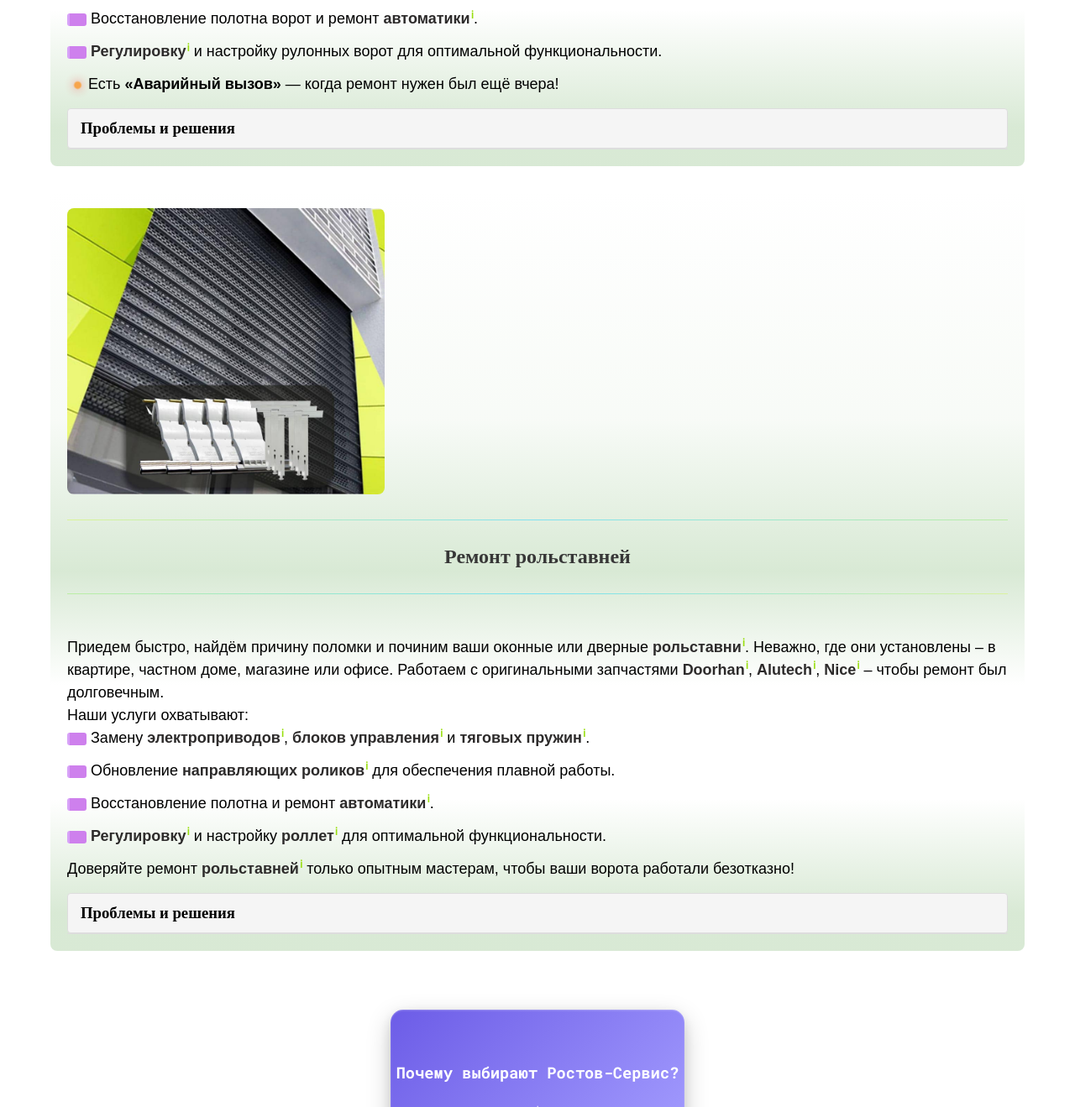
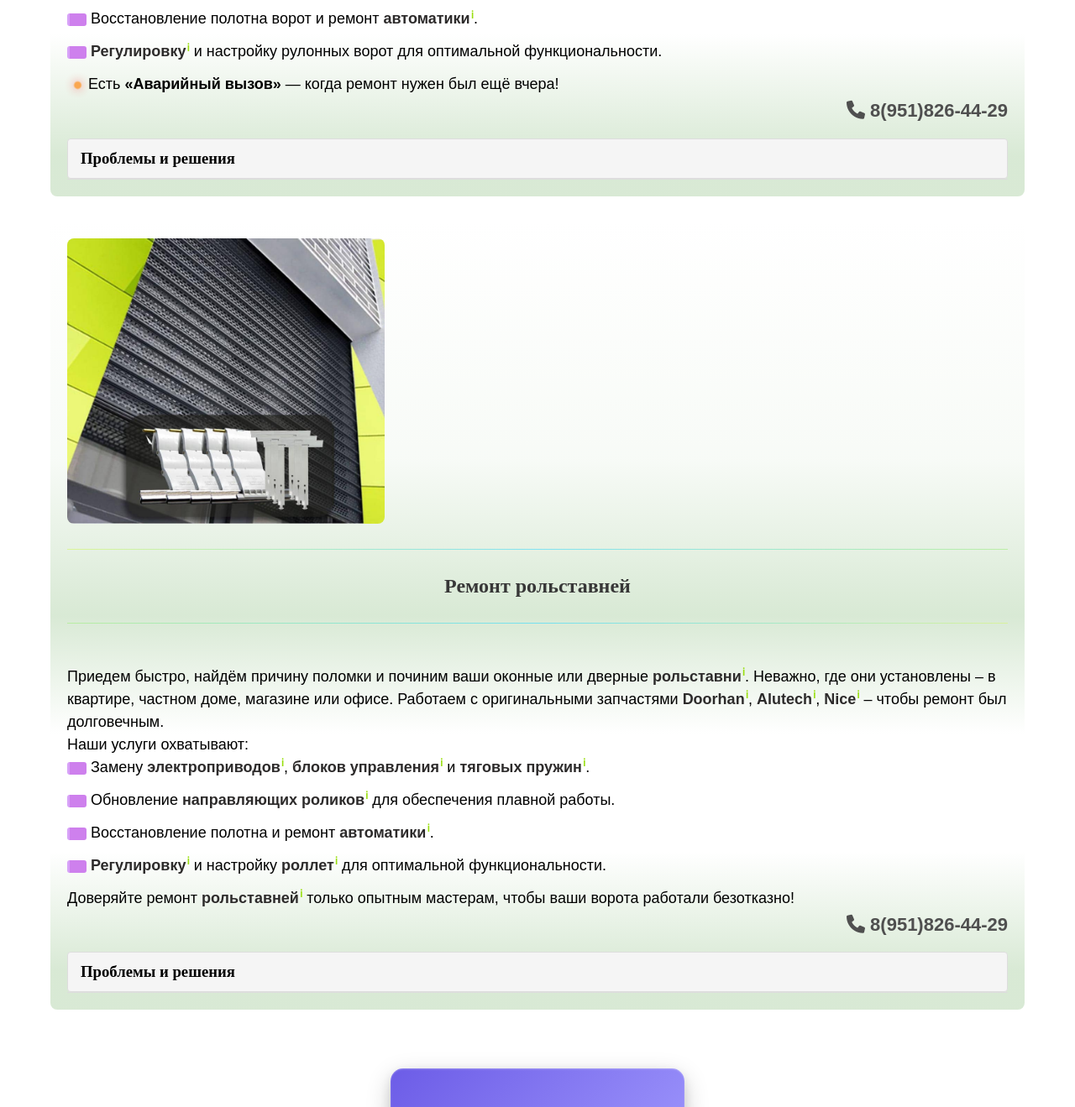
Before and after one commit to zoyberg161/my-website, a website: page index.html in a window 1280 px wide. Shown: the part 1211-2530 px from the top of the page at 84% size. Drawn offline with Linux system fonts and the light colour scheme.

Commit message:
телефон в карточках услуг

```diff
--- a/index.html
+++ b/index.html
@@ -734,6 +734,12 @@
           </ul>
           <p><span class="blinking-dot"></span>Есть <strong>«Аварийный вызов»</strong> — когда ремонт нужен был ещё
             вчера!</p>
+          <div class="service-phone">
+            <a href="tel:+79518264429" class="phone-link" aria-label="Позвонить нам">
+              <i class="fas fa-phone" aria-hidden="true"></i>
+              8(951)826-44-29
+            </a>
+          </div>
         </div>
       </div>
 
@@ -914,6 +920,12 @@
                 ставни)</span></strong> только опытным мастерам, чтобы ваши ворота работали
             безотказно!
           </p>
+          <div class="service-phone">
+            <a href="tel:+79518264429" class="phone-link" aria-label="Позвонить нам">
+              <i class="fas fa-phone" aria-hidden="true"></i>
+              8(951)826-44-29
+            </a>
+          </div>
         </div>
       </div>
 
--- a/style.css
+++ b/style.css
@@ -422,6 +422,32 @@ header .logo img {
 .advantages {
     text-align: center;
     padding: 30px 0;
+}
+
+/* Номер телефона в карточках */
+.service-phone {
+    text-align: right;
+    margin-left: auto;
+}
+
+.service-phone .phone-link {
+    text-decoration: none;
+    font-weight: bold;
+    color: #4f4f4f;
+    font-size: 22px;
+    transition: color 0.3s;
+}
+
+.service-phone .phone-link:hover {
+    color: #007bff;
+}
+
+@media (max-width: 768px) {
+    .service-phone {
+        text-align: center;
+        font-size: 18px;
+        margin-left: 0;
+    }
 }
 
 /* Раздиляющая анимированая полоса */
```
